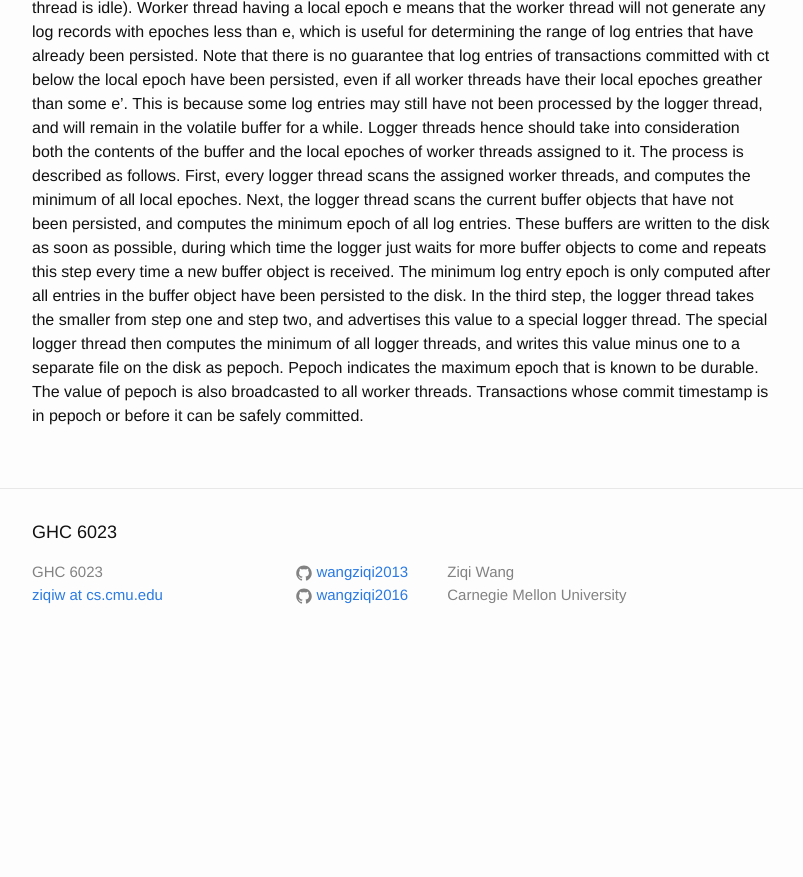
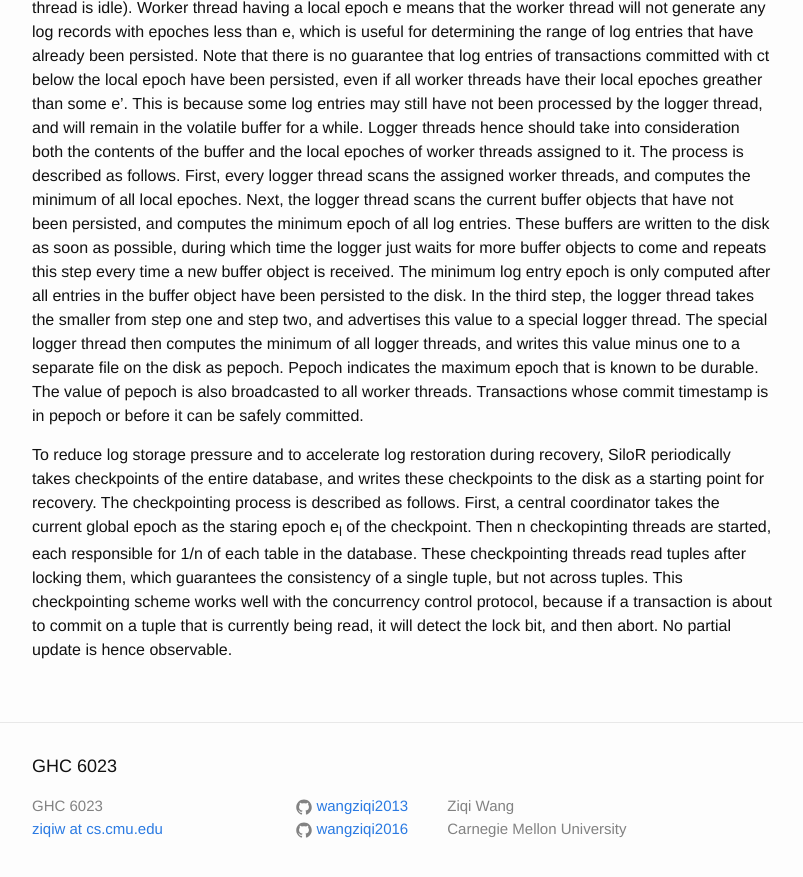
Before and after one commit to wangziqi2013/wangziqi2013.github.io, a Jekyll site: the page built from _posts/2019-03-11-silor.markdown, in a window 1280 px wide and 900 px high, scrolled down 1885 px. Shown: the top 877 px of the window, without its empty margins (238-1041 px from the left). Built offline with Jekyll 4.4.1, drawn with Linux system fonts in a browser that asks for light colours; before the commit the page ends 2551 px from its top, so only the background shows below that.

Commit message:
Working on checkpointing

```diff
--- a/_posts/2019-03-11-silor.markdown
+++ b/_posts/2019-03-11-silor.markdown
@@ -78,3 +78,12 @@ smaller from step one and step two, and advertises this value to a special logge
 computes the minimum of all logger threads, and writes this value minus one to a separate file on the disk as pepoch.
 Pepoch indicates the maximum epoch that is known to be durable. The value of pepoch is also broadcasted to all worker
 threads. Transactions whose commit timestamp is in pepoch or before it can be safely committed.
+
+To reduce log storage pressure and to accelerate log restoration during recovery, SiloR periodically takes checkpoints of
+the entire database, and writes these checkpoints to the disk as a starting point for recovery. The checkpointing process
+is described as follows. First, a central coordinator takes the current global epoch as the staring epoch e<sub>l</sub>
+of the checkpoint. Then n checkopinting threads are started, each responsible for 1/n of each table in the database.
+These checkpointing threads read tuples after locking them, which guarantees the consistency of a single tuple, but not
+across tuples. This checkpointing scheme works well with the concurrency control protocol, because if a transaction
+is about to commit on a tuple that is currently being read, it will detect the lock bit, and then abort. No partial update
+is hence observable.
```
